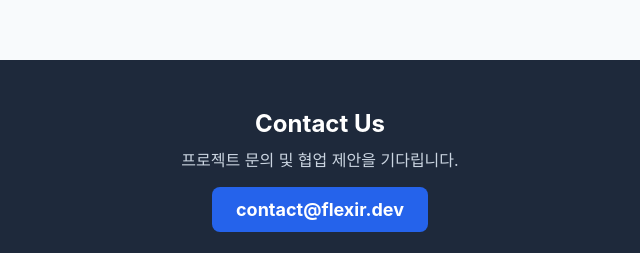
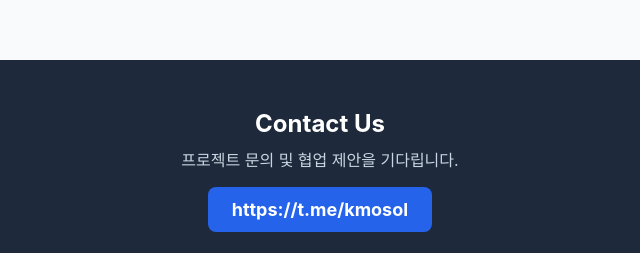
Before and after one commit to Bi9Snail/portfolio, a plain HTML site: page index.html in a window 1280 px wide. Shown: the part 9377-9630 px from the top of the page, 320-960 px from the left. Drawn offline with nearby package versions, Linux system fonts and the light colour scheme; a web font is replaced by a local one.

Commit message:
Update index.html

```diff
--- a/index.html
+++ b/index.html
@@ -187,7 +187,7 @@
     <!-- 푸터 -->
     <footer id="contact" class="bg-slate-800 text-slate-300">
         <div class="container mx-auto px-6 py-12 text-center">
-            <h2 class="text-2xl font-bold text-white">Contact Us</h2><p class="mt-2 mb-6">프로젝트 문의 및 협업 제안을 기다립니다.</p><a href="mailto:contact@flexir.dev" class="bg-blue-600 hover:bg-blue-700 text-white font-bold py-3 px-6 rounded-lg transition text-lg btn-hover">contact@flexir.dev</a>
+            <h2 class="text-2xl font-bold text-white">Contact Us</h2><p class="mt-2 mb-6">프로젝트 문의 및 협업 제안을 기다립니다.</p><a href="https://t.me/kmosol" class="bg-blue-600 hover:bg-blue-700 text-white font-bold py-3 px-6 rounded-lg transition text-lg btn-hover">https://t.me/kmosol</a>
             <div class="flex justify-center space-x-6 mt-8">
                 <a href="https://github.com/6luv/hangul-nft" target="_blank" class="hover:text-white text-2xl transition"><i class="fab fa-github"></i></a>
                 <a href="https://ethglobal.com/showcase/flexir-8e784" target="_blank" class="hover:text-white text-2xl transition"><i class="fas fa-globe"></i></a>
```
